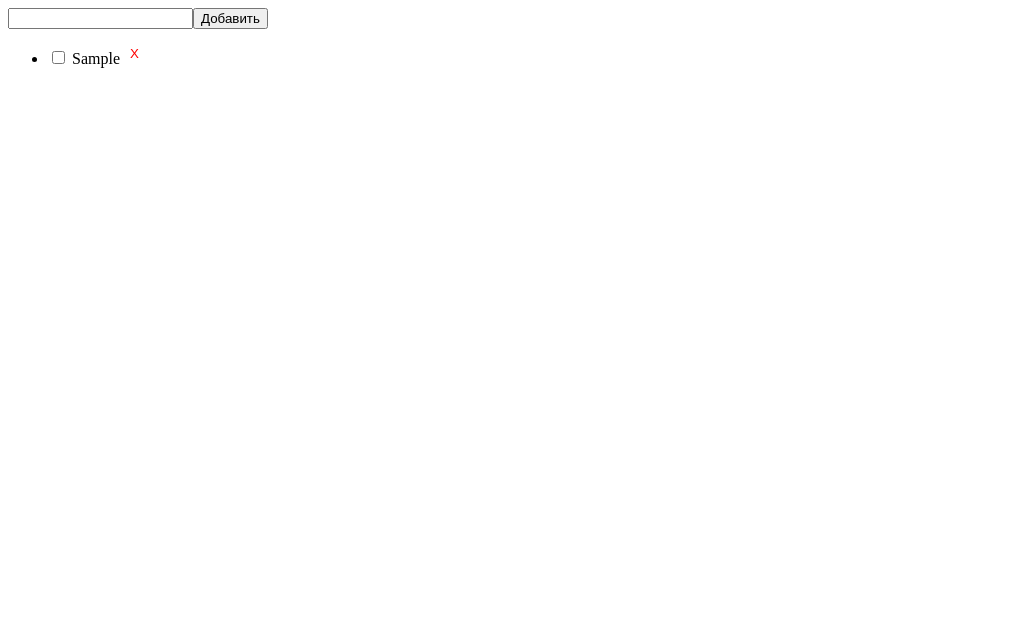
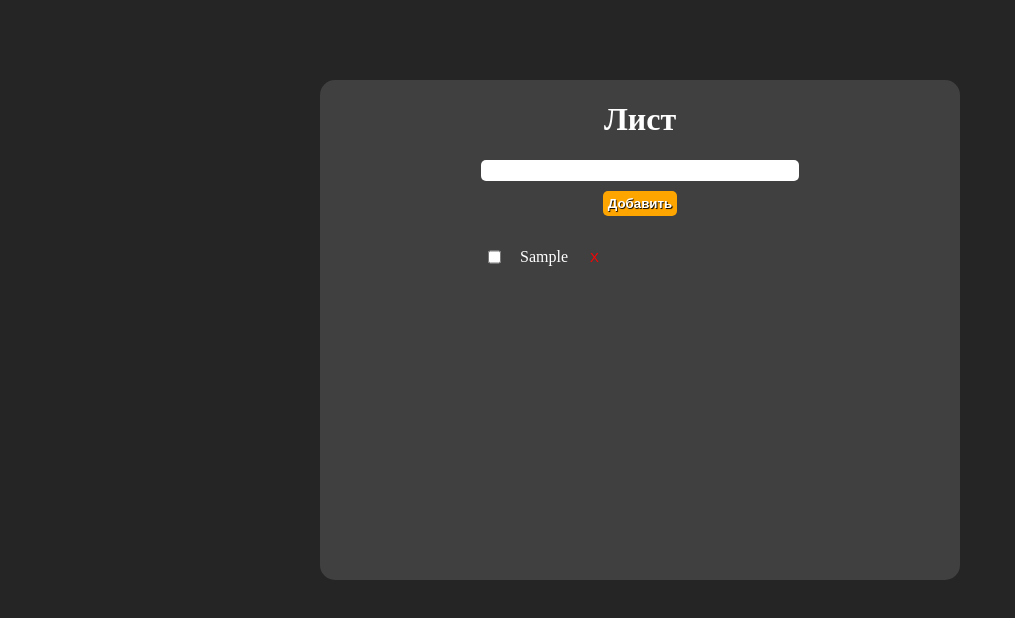
Before and after one commit to self-related/vue-todo-list, a Vue app: page / in a window 1280 px wide. Both pictures are taken after typing "Sample" into the empty fields and a click on the input "Добавить". Shown: the top 618 px of the page, without its empty margins (0-1015 px from the left). Built offline with nearby package versions, Linux system fonts and the light colour scheme.

Commit message:
feat: основные стили добавлены

```diff
--- a/src/App.vue
+++ b/src/App.vue
@@ -1,12 +1,13 @@
 <template>
-  <main>
+  <div id="to-do-list">
+    <h1>Лист</h1>
     <Form @item-added="addItem" />
     <ul>
       <li v-for="item in items" :key="'item-' + nanoid()" >
         <Item :item="item" @item-deleted="deleteItem" @item-status-changed="changeStatus"/>
       </li>
     </ul>
-  </main>
+  </div>
 </template>
 
 <script setup>
@@ -39,3 +40,30 @@ const changeStatus = (name, status) => {
 
 };
 </script>
+
+<style>
+#to-do-list {
+  background-color: #404040;
+  border-radius: 15px;
+  min-height: 500px;
+  min-width: 300px;
+  width: 50%;
+  margin: auto;
+  margin-top: 10vh;
+  display: flex;
+  flex-direction: column;
+  justify-content: start;
+  align-items: center;
+}
+
+ul {
+  width: 55%;
+  display: flex;
+  flex-direction: column;
+  align-items: start;
+}
+li {
+  list-style: none;
+  max-width: 100%;
+}
+</style>
--- a/src/components/Form.vue
+++ b/src/components/Form.vue
@@ -19,3 +19,35 @@ const handleSubmit = () => {
 
 
 </script>
+
+<style scoped>
+
+form {
+    width: 70%;
+}
+
+input[type="text"] {
+  display: block;
+  border-radius: 5px;
+  border: none;
+  height: 1.2rem;
+  width: 70%;
+  margin: auto;
+  margin-bottom: 10px;
+}
+
+input[type="text"]:focus {
+  outline: 2px solid orange;
+}
+input[type="submit"] {
+  display: block;
+  margin: auto;
+  background-color: orange;
+  border: none;
+  border-radius: 5px;
+  padding: 5px;
+  color: white;
+  font-weight: bold;
+  text-shadow: 0.05rem 0.05rem 0.05rem black;
+}
+</style>
--- a/src/components/Item.vue
+++ b/src/components/Item.vue
@@ -1,7 +1,7 @@
 <template>
-    <div :class="isDone ? 'done asd' : ''">
+    <div :class="isDone ? 'done item' : 'item'">
         <input type="checkbox" v-model="isDone" @change="handleCheck">
-        {{ item.name }}
+        <p>{{ item.name }}</p>
         <button @click="handleClick" :class="isDone ? 'done' : ''">X</button>
     </div>
 </template>
@@ -23,7 +23,16 @@ import { ref } from 'vue';
 </script>
 
 <style scoped>
+.item {
+    display: flex;
+    gap: 1rem;
+    max-width: 100%;
 
+}
+p {
+    max-width: 100%;
+    word-wrap: break-word;
+}
 div[class~=done] {
     color: gray;
     text-decoration: line-through;
--- a/src/main.css
+++ b/src/main.css
@@ -0,0 +1,12 @@
+:root {
+    box-sizing: border-box;
+    background: #252525;
+    color: white;
+    font-size: 16px;
+}
+
+body, #app {
+    margin: 0;
+    padding: 0;
+    min-height: 100vw;
+}
```
